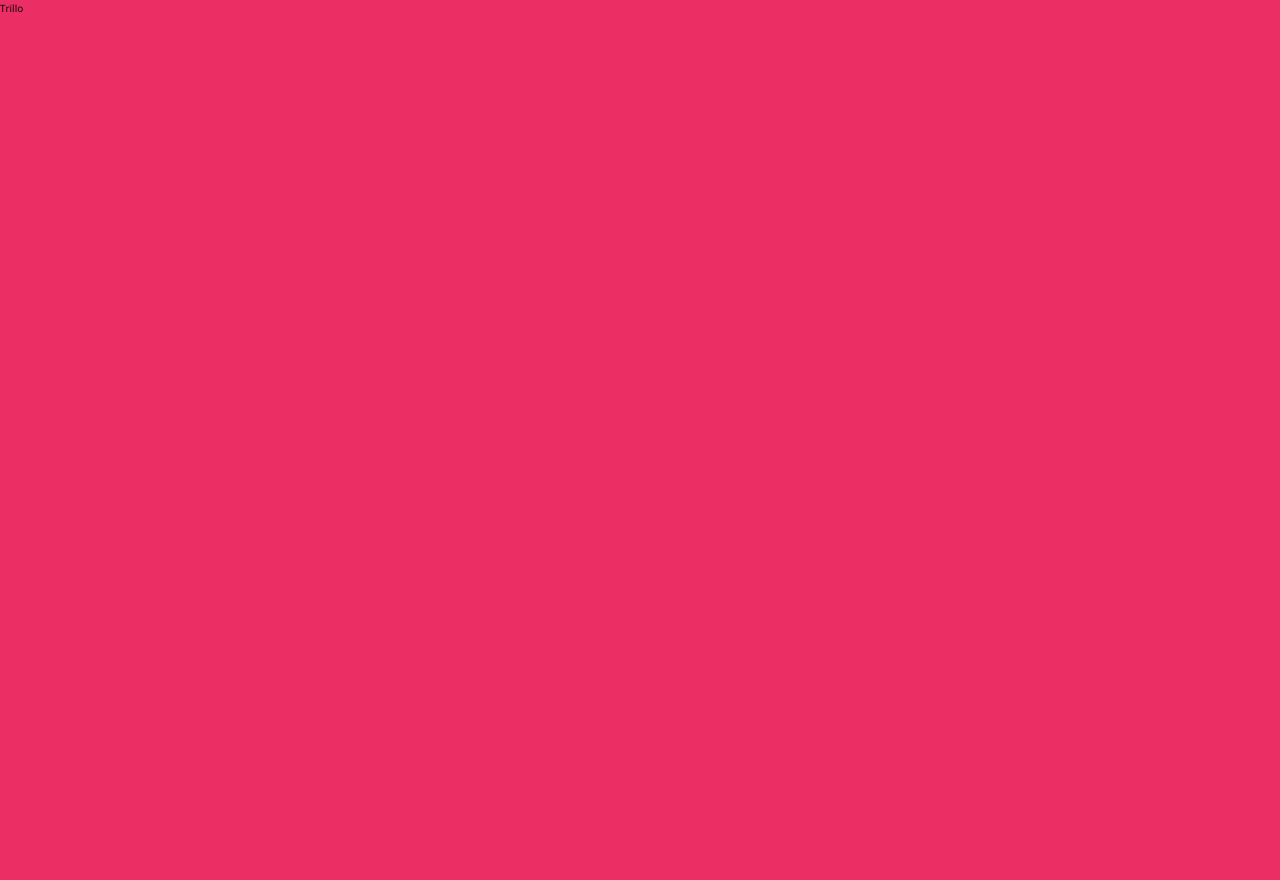
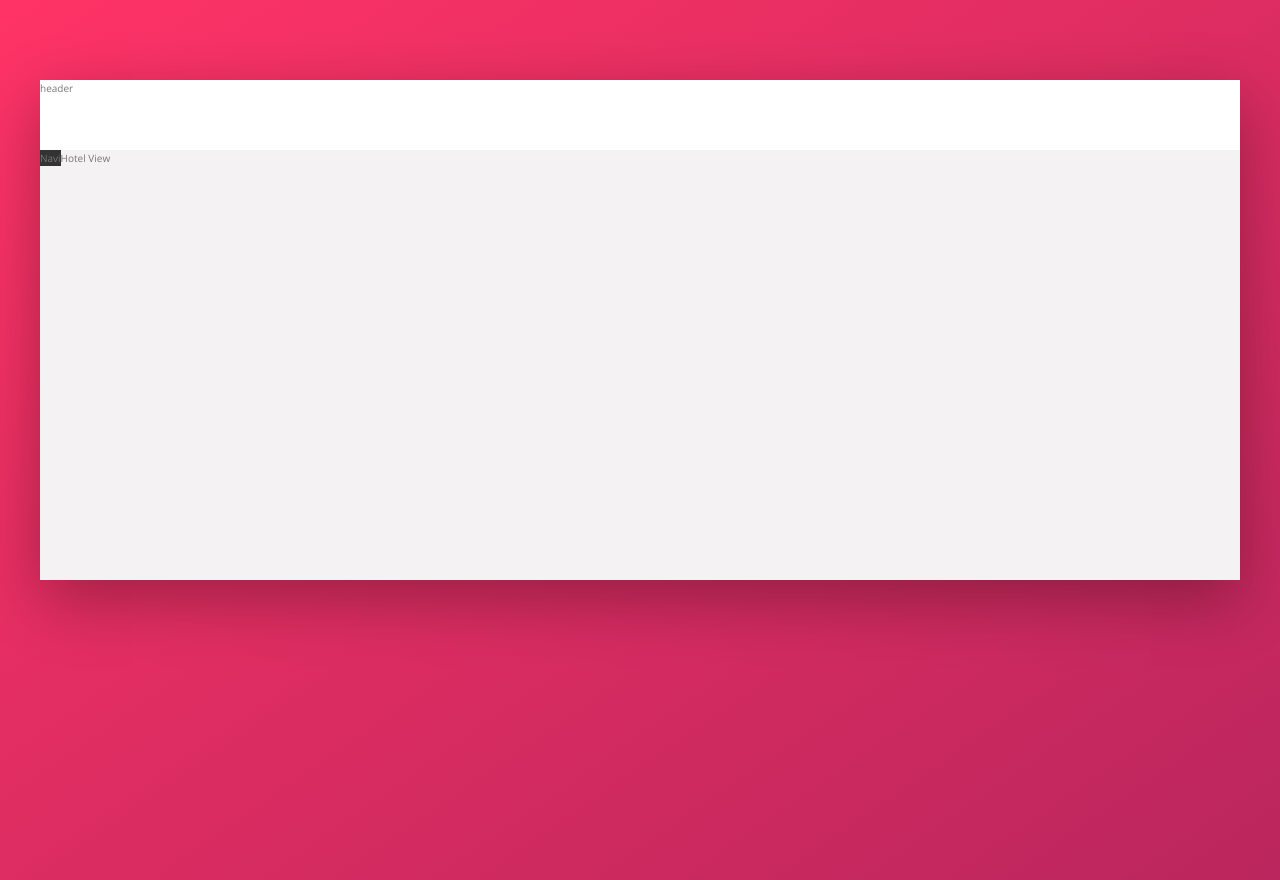
Before and after one commit to wloszynski/advanced-css-course, a website: page Trillo/index.html in a window 1280 px wide. Before the commit the page ends 800 px from the top, so only its background shows below. Drawn offline with nearby package versions, Linux system fonts and the light colour scheme.

Commit message:
basic layout

```diff
--- a/Trillo/index.html
+++ b/Trillo/index.html
@@ -1,16 +1,31 @@
 <!DOCTYPE html>
 <html lang="en">
-    <head>
-        <meta charset="UTF-8">
-        <meta name="viewport" content="width=device-width, initial-scale=1.0">
+  <head>
+    <meta charset="UTF-8" />
+    <meta name="viewport" content="width=device-width, initial-scale=1.0" />
 
-        <link href="https://fonts.googleapis.com/css?family=Open+Sans:300,400,600" rel="stylesheet">
-        <link rel="stylesheet" href="css/style.css">
-        <link rel="shortcut icon" type="image/png" href="img/favicon.png">
+    <link
+      href="https://fonts.googleapis.com/css?family=Open+Sans:300,400,600"
+      rel="stylesheet"
+    />
+    <link rel="stylesheet" href="css/style.css" />
+    <link rel="shortcut icon" type="image/png" href="img/favicon.png" />
 
-        <title>trillo &mdash; Your all-in-one booking app</title>
-    </head>
-    <body>
-        Trillo
-    </body>
+    <title>trillo &mdash; Your all-in-one booking app</title>
+  </head>
+  <body>
+    <div class="container">
+        <header class="header">
+            header
+        </header>
+        <div class="content">
+            <nav class="sidebar">
+                Navi
+            </nav>
+            <main class="hotel-view">
+                Hotel View
+            </main>
+        </div>
+    </div>
+  </body>
 </html>
--- a/Trillo/sass/_base.scss
+++ b/Trillo/sass/_base.scss
@@ -17,7 +17,20 @@ Grey dark 3: #999
 */
 
 :root{
+    --color-primary:#eb2f64;
+    --color-primary-light: #FF3366;
+    --color-primary-dark: #BA265D;
 
+    --color-grey--light-1: #faf9f9;
+    --color-grey--light-2: #f4f2f2;
+    --color-grey--light-3: #f0eeee;
+    --color-grey--light-4: #ccc;
+
+    --color-grey-dark-1: #333;
+    --color-grey-dark-2: #777;
+    --color-grey-dark-3: #999;
+
+    --shadow-dark: 0 2rem 6rem rgba(0,0,0,.3);
 }
 
 
@@ -44,5 +57,11 @@ body {
     font-family: 'Open Sans', sans-serif;
     font-weight: 400;
     line-height: 1.6;
-    background-image: linear-gradient();
+    color: var(--color-grey-dark-2);
+    background-image: linear-gradient(to right bottom, var(--color-primary-light), var(--color-primary-dark));
+    background-size: cover;
+    background-repeat: no-repeat;
+
+    min-height: 100vh;
+
 }
--- a/Trillo/sass/_layout.scss
+++ b/Trillo/sass/_layout.scss
@@ -0,0 +1,28 @@
+.container {
+    max-width: 120rem;
+    margin: 8rem auto;
+    background-color: var(--color-grey--light-2);
+    box-shadow: var(--shadow-dark);
+
+    min-height: 50rem;
+}
+
+.header {
+    height: 7rem;
+    background-color: #fff;
+    border-bottom: var(--color-grey--light-2);
+
+}
+
+.content{
+    display: flex;
+
+}
+
+.sidebar{
+    background-color: var(--color-grey-dark-1);
+}
+
+.hotel-view {
+
+}
```
Also changed, not shown: Trillo/css/style.css.
